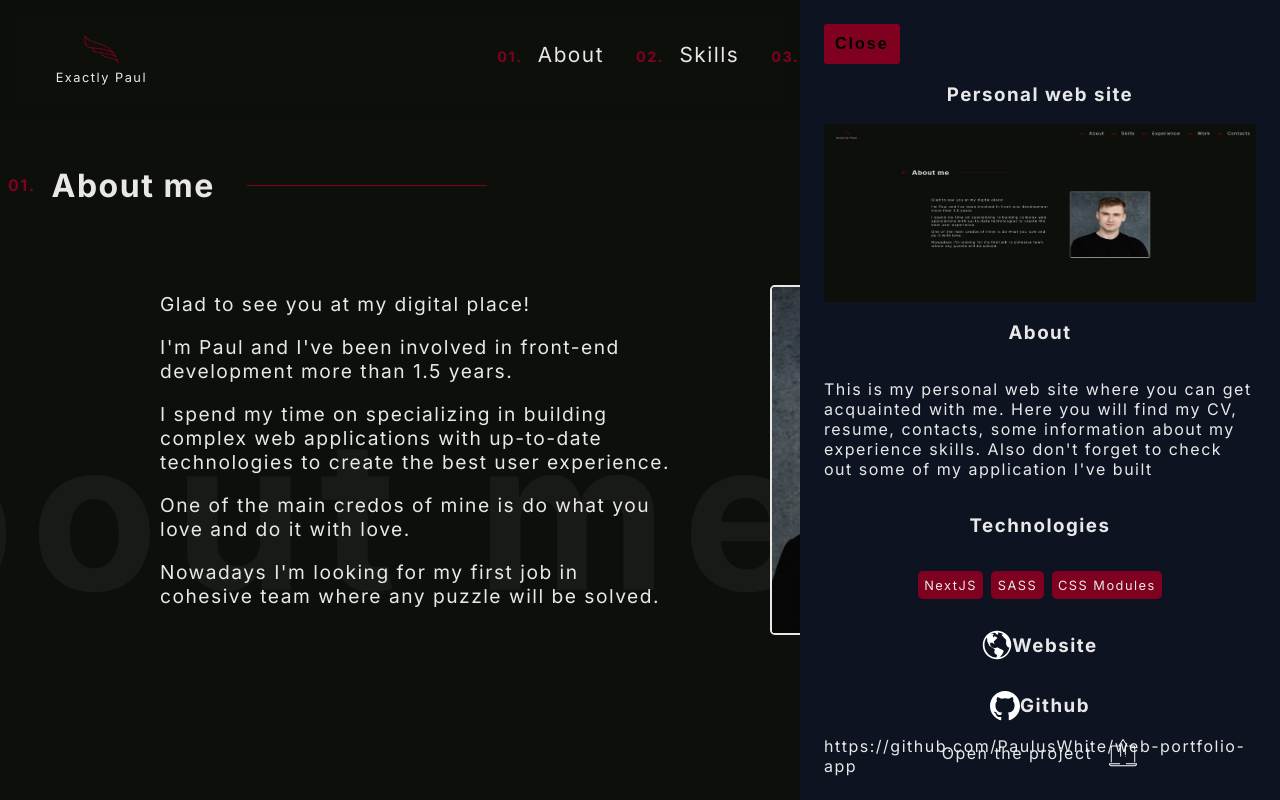
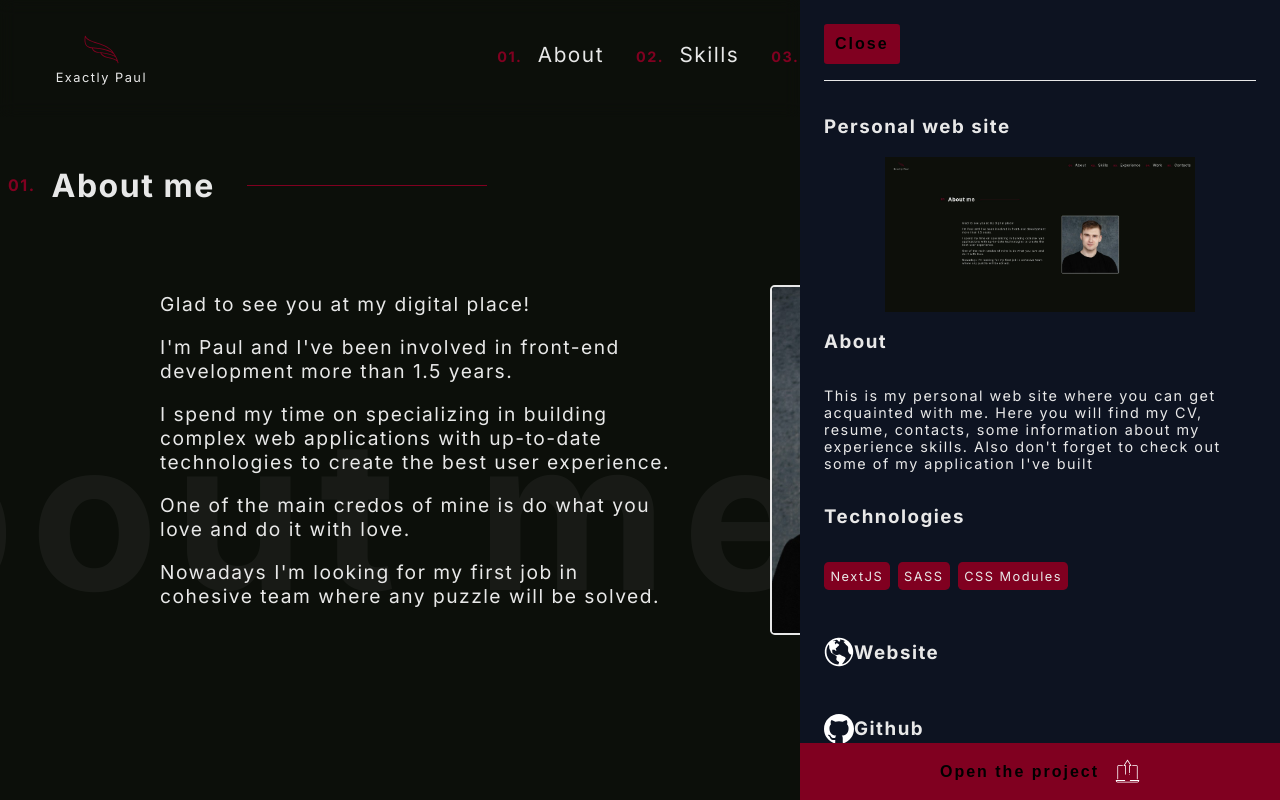
Before and after one commit to PaulusWhite/web-portfolio-app, a Next.js app: page / in a window 1280 px wide. Shown: the top 800 px of the page. Built offline with nearby package versions, Linux system fonts and the light colour scheme.

Commit message:
feat/refactor: improve style and adjust common component

```diff
--- a/src/components/common/Button.tsx
+++ b/src/components/common/Button.tsx
@@ -1,15 +1,17 @@
 import style from "./../../styles/modules/common/button.module.scss";
 
+import { ReactNode } from "react";
+
 interface IButtonProps {
-  label: string;
   extraClass?: string;
+  children: ReactNode;
 }
 
 const Button = (props: IButtonProps) => {
-  const { label, extraClass } = props;
+  const { extraClass } = props;
 
   return (
-    <button className={`${style.button} ${extraClass ? extraClass : ""}`}>{props.label}</button>
+    <button className={`${style.button} ${extraClass ? extraClass : ""}`}>{props.children}</button>
   );
 };
 
--- a/src/components/sections/contacts/Contacts.tsx
+++ b/src/components/sections/contacts/Contacts.tsx
@@ -42,7 +42,7 @@ const Contacts = () => {
 
           <textarea rows={10} placeholder="Your Message" />
 
-          <Button label="Get in touch" />
+          <Button>Get in touch</Button>
         </form>
 
         <div className={style.text} ref={textRef}>
--- a/src/components/sections/work/ProjectCardPortal.tsx
+++ b/src/components/sections/work/ProjectCardPortal.tsx
@@ -15,7 +15,9 @@ const ProjectCardPortal = (props: IProjectItemData) => {
 
   return (
     <aside className={style["project-card-portal"]}>
-      <Button label="Close" extraClass={style["close-btn"]} />
+      <Button extraClass={style["close-btn"]}>Close</Button>
+
+      <hr className={style.portition} />
 
       <h3>{title}</h3>
 
@@ -33,10 +35,10 @@ const ProjectCardPortal = (props: IProjectItemData) => {
       <SourceLink link={deploy} type="Website" />
       <SourceLink link={github} type="Github" />
 
-      <a href={deploy} className={style["deploy-link"]}>
+      <Button extraClass={style["deploy-link"]}>
         Open the project
-        <Image src="/open.svg" width={30} height={30} alt="link icon" />
-      </a>
+        <Image src="/open.svg" width={25} height={25} alt="link icon" />
+      </Button>
     </aside>
   );
 };
--- a/src/components/sections/work/TechList.tsx
+++ b/src/components/sections/work/TechList.tsx
@@ -1,4 +1,4 @@
-import style from "./../../../styles/modules/work/tech.module.scss";
+import style from "./../../../styles/modules/work/techList.module.scss";
 
 const TechList = (props: { techList: string[] }) => (
   <ul className={style["tech-list"]}>
--- a/src/styles/modules/work/projectCard.module.scss
+++ b/src/styles/modules/work/projectCard.module.scss
@@ -2,7 +2,7 @@
 
 .project-card-portal {
   @include flexColumn;
-  align-items: center;
+  align-items: flex-start;
   position: fixed;
   z-index: 5;
   top: 0;
@@ -17,10 +17,29 @@
     font-size: 1rem;
   }
 
+  .portition {
+    width: 100%;
+    height: 0.05rem;
+    margin: 1rem 0;
+    border: none;
+    background-color: $mainColor;
+  }
+
   .img-frame {
     position: relative;
     width: 100%;
-    height: 15rem;
+    height: 13rem;
+    border-radius: 1rem;
+    overflow: hidden;
+
+    img {
+      object-fit: contain;
+    }
+  }
+
+  p,
+  a {
+    font-size: 0.9rem;
   }
 
   .deploy-link {
@@ -32,6 +51,8 @@
     justify-content: center;
     align-items: center;
     gap: 1rem;
-    padding: 2rem;
+    padding: 0.8rem;
+    border-radius: 0;
+    font-size: 1rem;
   }
 }
--- a/src/styles/modules/work/sourceLink.module.scss
+++ b/src/styles/modules/work/sourceLink.module.scss
@@ -2,6 +2,8 @@
 
 .source-link {
   @include flexColumn;
+  align-items: flex-start;
+  margin-top: 1rem;
 
   .label {
     display: flex;
```
Also changed, not shown: src/styles/modules/work/techList.module.scss (renamed from src/styles/modules/work/tech.module.scss).
